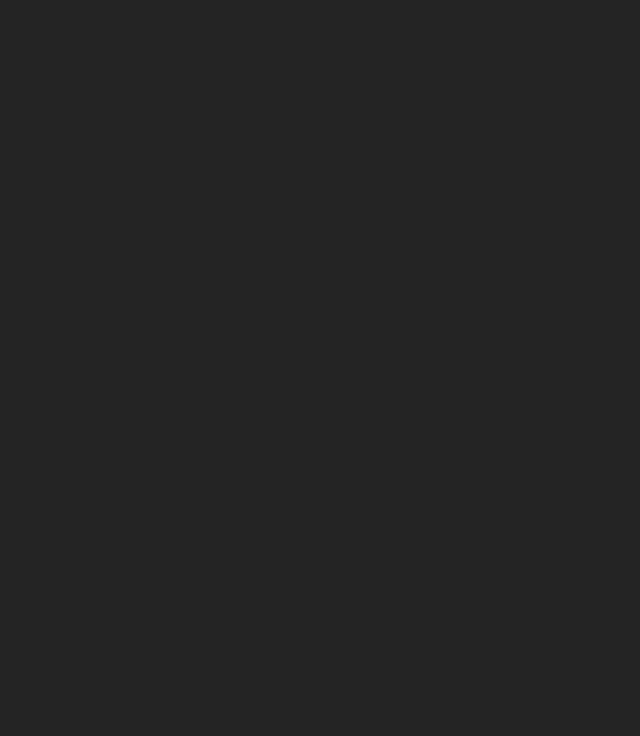
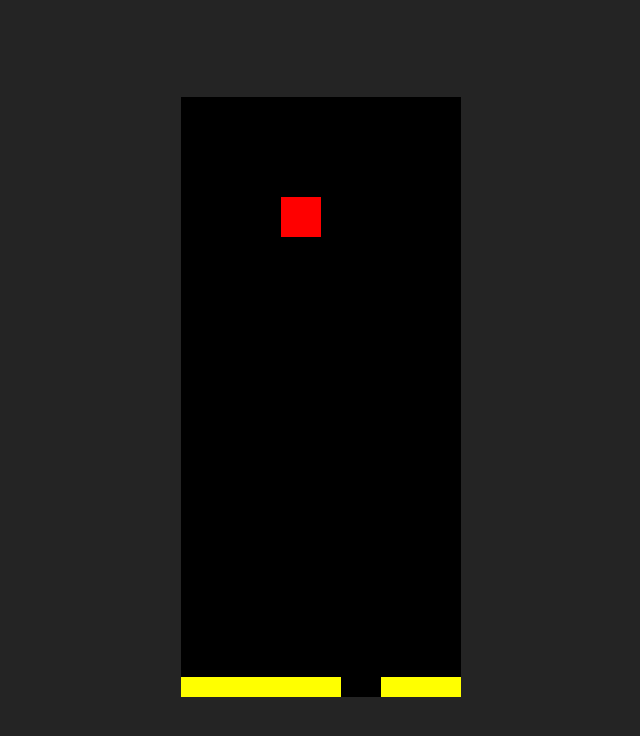
Before and after one commit to vale1b/tetris, a website built with Vite: page index.html in a window 1280 px wide. Shown: the whole page, without its empty margins (319-959 px from the left). Built offline with nearby package versions, Linux system fonts and the light colour scheme.

Commit message:
Pintando tablero, piezas iniciales y las piezas del jugador.

```diff
--- a/index.html
+++ b/index.html
@@ -7,7 +7,9 @@
     <title>Tetris</title>
   </head>
   <body>
-    <div id="app"></div>
+    <div id="app">
+      <canvas></canvas>
+    </div>
     <script type="module" src="/main.js"></script>
   </body>
 </html>
--- a/main.js
+++ b/main.js
@@ -1 +1,88 @@
 import './style.css'
+
+// 1. Inicializar el canvas.
+const canvas = document.querySelector('canvas')
+const context = canvas.getContext('2d')
+
+const BLOCK_SIZE = 20
+const BOARD_WIDTH = 14
+const BOARD_HEIGHT = 30
+
+canvas.width = BLOCK_SIZE * BOARD_WIDTH
+canvas.height = BLOCK_SIZE * BOARD_HEIGHT
+
+context.scale(BLOCK_SIZE, BLOCK_SIZE)
+
+// 3. Board
+const board = [
+  [0, 0, 0, 0, 0, 0, 0, 0, 0, 0, 0, 0, 0, 0],
+  [0, 0, 0, 0, 0, 0, 0, 0, 0, 0, 0, 0, 0, 0],
+  [0, 0, 0, 0, 0, 0, 0, 0, 0, 0, 0, 0, 0, 0],
+  [0, 0, 0, 0, 0, 0, 0, 0, 0, 0, 0, 0, 0, 0],
+  [0, 0, 0, 0, 0, 0, 0, 0, 0, 0, 0, 0, 0, 0],
+  [0, 0, 0, 0, 0, 0, 0, 0, 0, 0, 0, 0, 0, 0],
+  [0, 0, 0, 0, 0, 0, 0, 0, 0, 0, 0, 0, 0, 0],
+  [0, 0, 0, 0, 0, 0, 0, 0, 0, 0, 0, 0, 0, 0],
+  [0, 0, 0, 0, 0, 0, 0, 0, 0, 0, 0, 0, 0, 0],
+  [0, 0, 0, 0, 0, 0, 0, 0, 0, 0, 0, 0, 0, 0],
+  [0, 0, 0, 0, 0, 0, 0, 0, 0, 0, 0, 0, 0, 0],
+  [0, 0, 0, 0, 0, 0, 0, 0, 0, 0, 0, 0, 0, 0],
+  [0, 0, 0, 0, 0, 0, 0, 0, 0, 0, 0, 0, 0, 0],
+  [0, 0, 0, 0, 0, 0, 0, 0, 0, 0, 0, 0, 0, 0],
+  [0, 0, 0, 0, 0, 0, 0, 0, 0, 0, 0, 0, 0, 0],
+  [0, 0, 0, 0, 0, 0, 0, 0, 0, 0, 0, 0, 0, 0],
+  [0, 0, 0, 0, 0, 0, 0, 0, 0, 0, 0, 0, 0, 0],
+  [0, 0, 0, 0, 0, 0, 0, 0, 0, 0, 0, 0, 0, 0],
+  [0, 0, 0, 0, 0, 0, 0, 0, 0, 0, 0, 0, 0, 0],
+  [0, 0, 0, 0, 0, 0, 0, 0, 0, 0, 0, 0, 0, 0],
+  [0, 0, 0, 0, 0, 0, 0, 0, 0, 0, 0, 0, 0, 0],
+  [0, 0, 0, 0, 0, 0, 0, 0, 0, 0, 0, 0, 0, 0],
+  [0, 0, 0, 0, 0, 0, 0, 0, 0, 0, 0, 0, 0, 0],
+  [0, 0, 0, 0, 0, 0, 0, 0, 0, 0, 0, 0, 0, 0],
+  [0, 0, 0, 0, 0, 0, 0, 0, 0, 0, 0, 0, 0, 0],
+  [0, 0, 0, 0, 0, 0, 0, 0, 0, 0, 0, 0, 0, 0],
+  [0, 0, 0, 0, 0, 0, 0, 0, 0, 0, 0, 0, 0, 0],
+  [0, 0, 0, 0, 0, 0, 0, 0, 0, 0, 0, 0, 0, 0],
+  [0, 0, 0, 0, 0, 0, 0, 0, 0, 0, 0, 0, 0, 0],
+  [1, 1, 1, 1, 1, 1, 1, 1, 0, 0, 1, 1, 1, 1]
+]
+
+// 4. Pieza Player
+const piece = {
+  position: {x:5, y:5},
+  shape: [
+    [1, 1],
+    [1, 1]
+  ]
+}
+
+// 2. Game loop
+function update() {
+  draw()
+  window.requestAnimationFrame(update)
+}
+
+function draw() {
+  context.fillStyle = '#000'
+  context.fillRect(0, 0, canvas.width, canvas.height)
+
+  board.forEach((row, y) => {
+    row.forEach((value, x) => {
+      if (value === 1) {
+        context.fillStyle = 'yellow'
+        context.fillRect(x, y, 1, 1)
+      }
+    })
+  })
+
+  piece.shape.forEach((row, y) => {
+    row.forEach((value, x) => {
+      if (value) {
+        context.fillStyle = 'red'
+        context.fillRect(x + piece.position.x, y + piece.position.y, 1, 1)
+      }
+    })
+  })
+}
+
+update()
--- a/style.css
+++ b/style.css
@@ -19,4 +19,5 @@ body {
   padding: 0;
   display: grid;
   place-content: center;
+  height: 100vh;
 }
```
